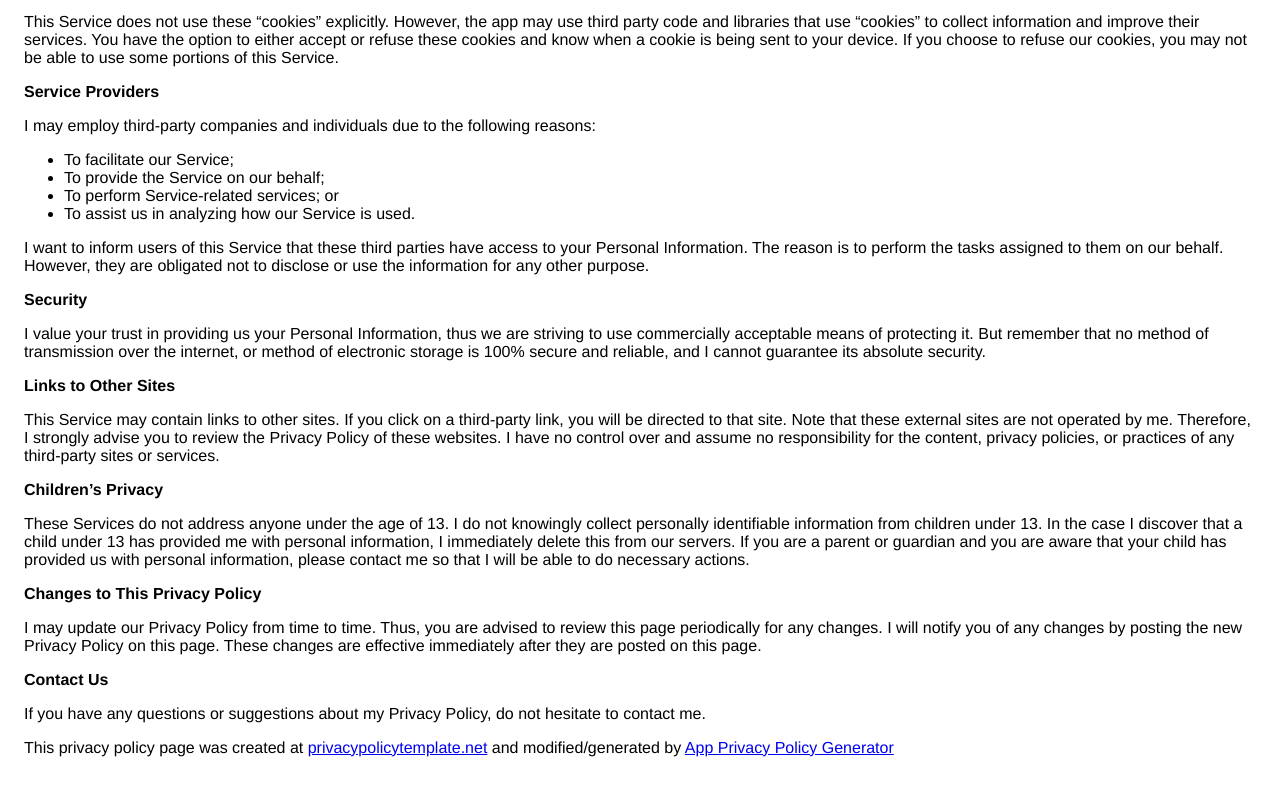
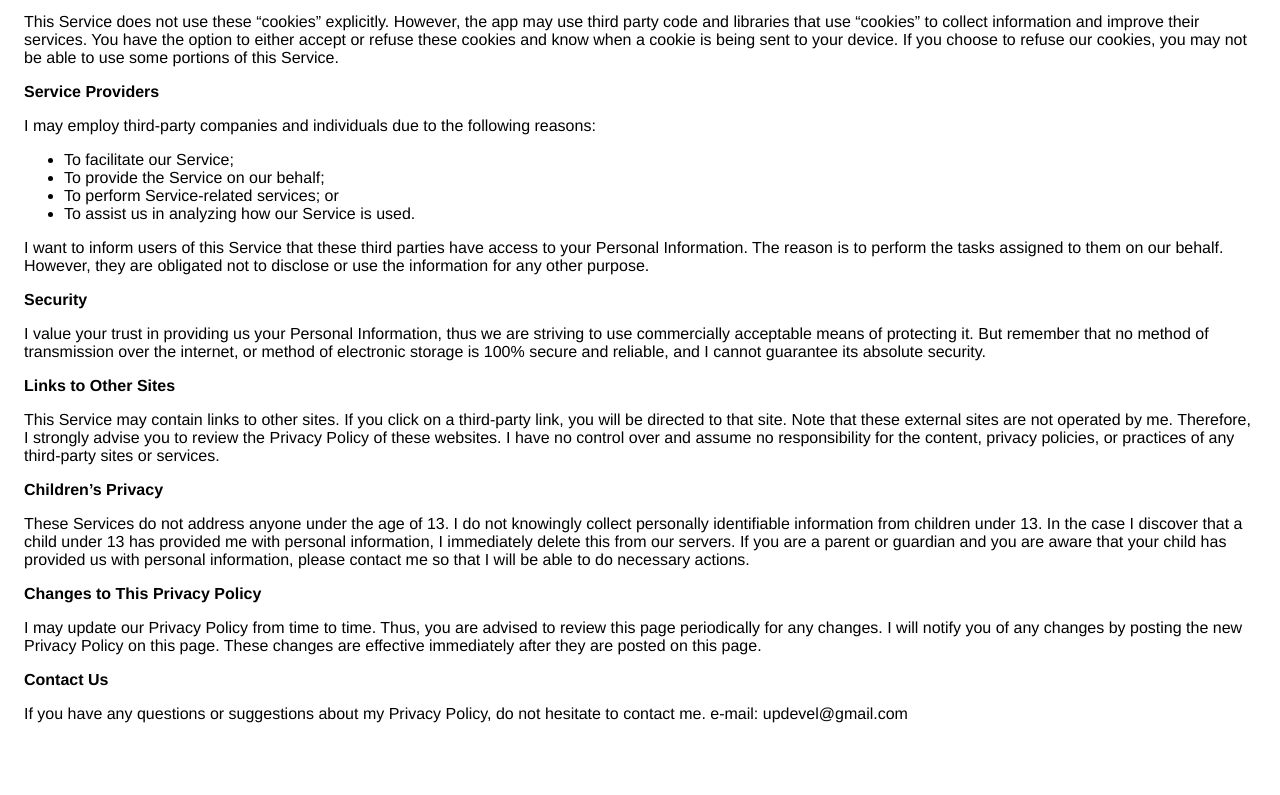
Before and after one commit to svinogr/Wimmelbuch.github.io, a plain HTML site: page index.html in a window 1280 px wide. Shown: the part 629-1424 px from the top of the page. After the commit the page ends 1392 px from the top, so only its background shows below. Drawn offline with Linux system fonts and the light colour scheme.

Commit message:
Update index.html

```diff
--- a/index.html
+++ b/index.html
@@ -54,8 +54,6 @@
                     this page.
                   </p> <p><strong>Contact Us</strong></p> <p>If you have any questions or suggestions about my Privacy Policy, do not hesitate to contact
                     me.
-                  </p> <p>This privacy policy page was created at <a href="https://privacypolicytemplate.net" target="_blank">privacypolicytemplate.net</a>
-                    and modified/generated by <a href="https://app-privacy-policy-generator.firebaseapp.com/" target="_blank">App
-                      Privacy Policy Generator</a></p>
+               e-mail: updevel@gmail.com
     </body>
     </html>
```
